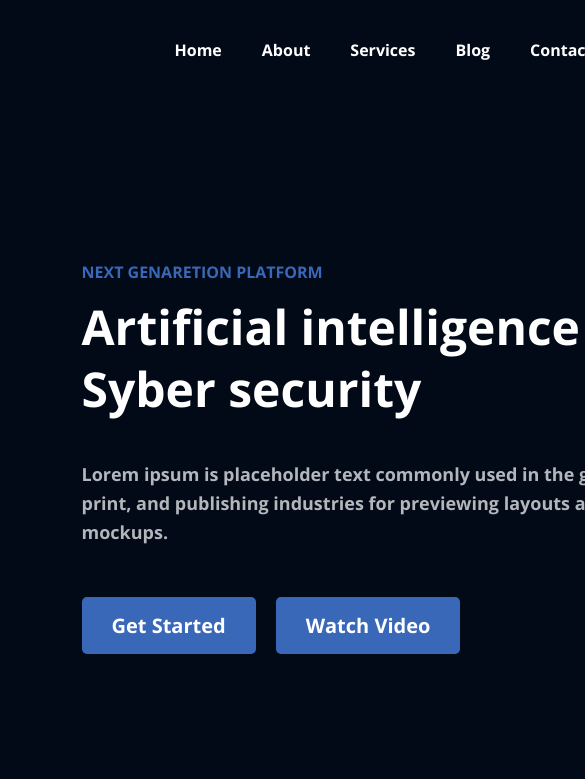
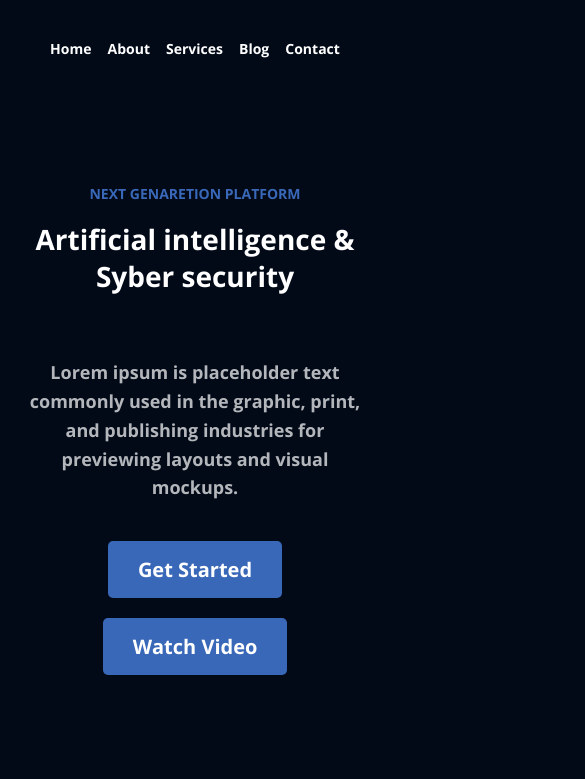
Before and after one commit to AndreyOkh/Course-HTML-and-CSS, a plain HTML site: page Семинар адаптив/index.html in a window 390 px wide. Shown: the top 779 px of the page, 585 px wide, since content can reach past the window. Drawn offline with Linux system fonts and the light colour scheme.

Commit message:
Семинар 7, адаптировали сайт под мобильную версию

```diff
--- a/Семинар адаптив/style.css
+++ b/Семинар адаптив/style.css
@@ -131,6 +131,7 @@ article {
     flex-direction: column;
     align-items: center;
     justify-content: center;
+    gap: 30px;
 }
 
 .info div h4 {
@@ -166,7 +167,8 @@ article {
 
 @media (max-width: 1200px) {
     .container {
-        width: 767px;
+        /* width: 767px; */
+        justify-content: center;
     }
     .title-1 {
         font-size: 16px;
@@ -198,3 +200,51 @@ article {
         justify-items: center;
     }
 }
+
+@media (max-width: 650px) {
+    .contaainer {
+        width: 343px;
+    }
+    .navbar {
+        gap: 16px;
+    }
+    .navbar a {
+        font-weight: 600;
+        font-size: 14px;
+        line-height: 19px;
+    }
+    section {
+        width: 342px;
+    }
+    main {
+        margin-top: 86px;
+        margin-bottom: 128px;
+    }
+    .title-1 {
+        margin: 0 auto;
+        justify-content: center;
+        margin-bottom: 16px;
+        font-size: 14px;
+        line-height: 160%;
+        text-align: center;
+    }
+    .title-2 {
+        margin-bottom: 64px;
+        font-size: 28px;
+        text-align: center;
+    }
+    .title-p {
+        margin-bottom: 39px;
+        text-align: center;
+    }
+    .btn {
+        flex-wrap: wrap;
+        justify-content: center;
+    }
+    .article {
+        width: 343px;
+    }
+    .item {
+        gap: 30px;
+    }
+}
```
